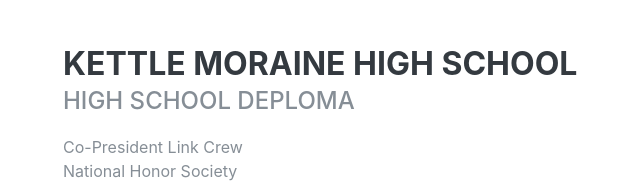
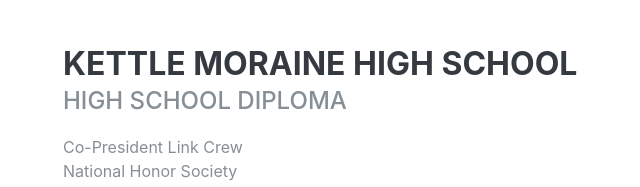
Before and after one commit to trevoraaronsuarez/web, a website with bundled scripts: page index.html in a window 1280 px wide. Shown: the part 2861-3048 px from the top of the page, 257-897 px from the left. Built offline with nearby package versions, Linux system fonts and the light colour scheme; files whose address does not match are found by name; a web font is replaced by a local one.

Commit message:
Updated grammar

```diff
--- a/index.html
+++ b/index.html
@@ -192,7 +192,7 @@
                 <div class="resume-item d-flex flex-column flex-md-row justify-content-between">
                     <div class="resume-content">
                         <h3 class="mb-0">Kettle Moraine High School</h3>
-                        <div class="subheading mb-3">High School Deploma</div>
+                        <div class="subheading mb-3">High School Diploma</div>
                         <div>Co-President Link Crew</div>
                         <div>National Honor Society</div>
                         <div>Model UN</div>
```
